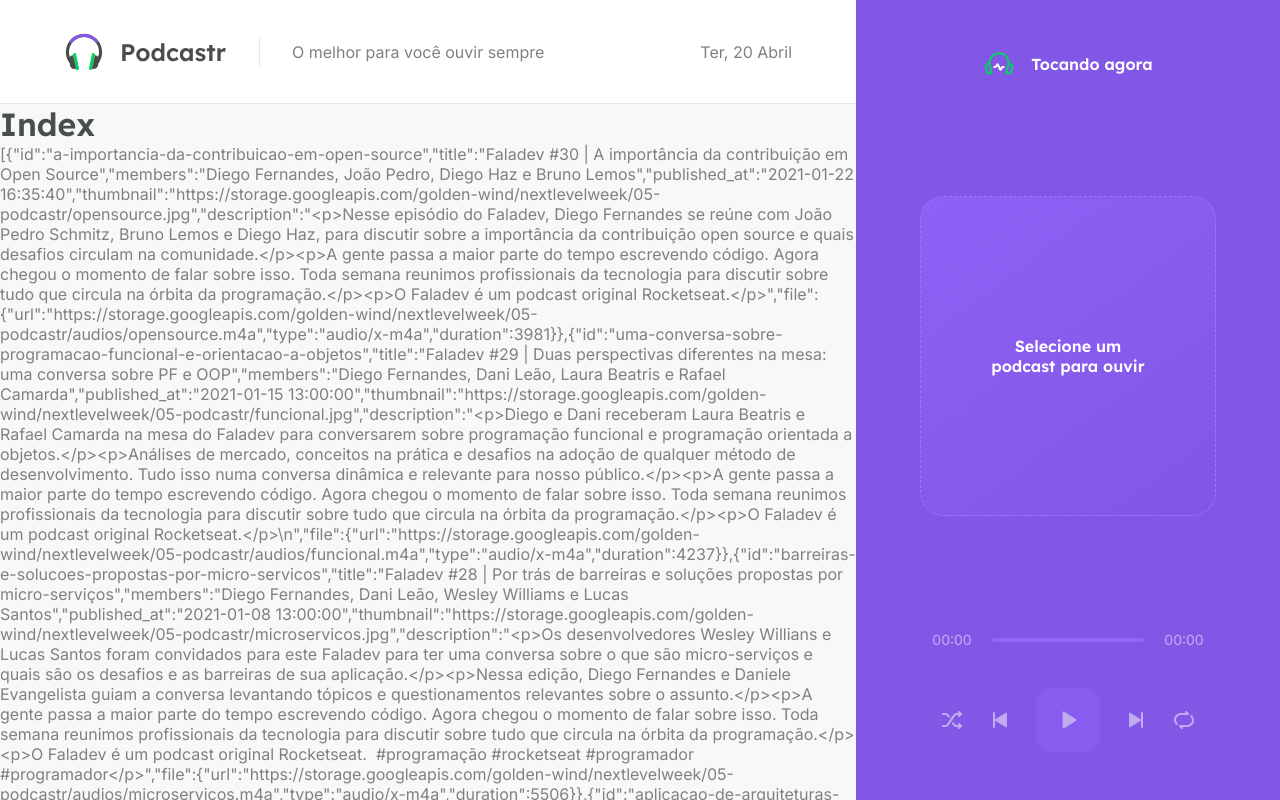
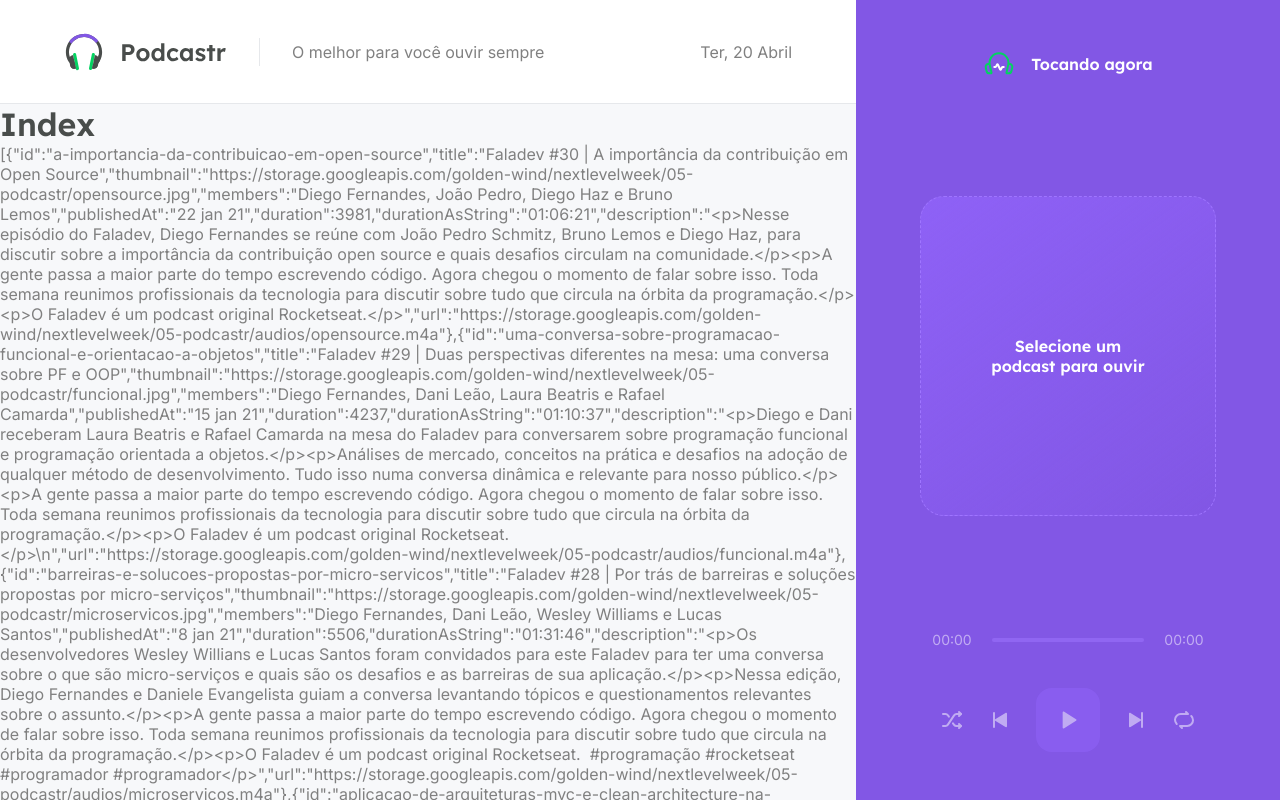
Before and after one commit to brunnooliveira/podcastrnext-react, a Next.js app: page / in a window 1280 px wide. Shown: the top 800 px of the page. Built offline with nearby package versions, Linux system fonts and the light colour scheme; data requests are answered from the project's data file.

Commit message:
Adicionando axios e formatando dados da api para o front

```diff
--- a/package.json
+++ b/package.json
@@ -9,6 +9,7 @@
     "server": "json-server server.json -w -d 750 -p 3333"
   },
   "dependencies": {
+    "axios": "^0.21.1",
     "date-fns": "^2.21.1",
     "next": "10.1.3",
     "react": "17.0.2",
--- a/src/pages/_document.tsx
+++ b/src/pages/_document.tsx
@@ -6,7 +6,10 @@
       <Html>
         <Head>
           <link rel="preconnect" href="https://fonts.gstatic.com" />
-          <link href="https://fonts.googleapis.com/css2?family=Inter&family=Lexend:wght@500;600&display=swap" rel="stylesheet" />
+          <link
+            href="https://fonts.googleapis.com/css2?family=Inter&family=Lexend:wght@500;600&display=swap"
+            rel="stylesheet"
+          />
         </Head>
         <body>
           <Main />
--- a/src/pages/index.tsx
+++ b/src/pages/index.tsx
@@ -1,9 +1,14 @@
-import { GetStaticProps } from "next";
+import { GetStaticProps } from 'next';
+import { format, parseISO } from 'date-fns';
+import ptBR from 'date-fns/locale/pt-BR';
+import { api } from '../services/api';
+import { convertDurationToTimeString } from '../utils/convertDurationToTimeString';
 
 type Episode = {
   id: string;
   title: string;
   members: string;
+  published_at: string;
 };
 type HomeProps = {
   episodes: Array<Episode>;
@@ -19,12 +24,35 @@
 }
 
 export const getStaticProps: GetStaticProps = async () => {
-  const response = await fetch("http://localhost:3333/episodes");
-  const data = await response.json();
+  const { data } = await api.get('episodes', {
+    params: {
+      _limit: 12,
+      _sort: 'published_at',
+      _order: 'desc',
+    },
+  });
+
+  const episodes = data.map((episode) => {
+    return {
+      id: episode.id,
+      title: episode.title,
+      thumbnail: episode.thumbnail,
+      members: episode.members,
+      publishedAt: format(parseISO(episode.published_at), 'd MMM yy', {
+        locale: ptBR,
+      }),
+      duration: Number(episode.file.duration),
+      durationAsString: convertDurationToTimeString(
+        Number(episode.file.duration)
+      ),
+      description: episode.description,
+      url: episode.file.url,
+    };
+  });
 
   return {
     props: {
-      episodes: data,
+      episodes: episodes,
     },
     revalidate: 60 * 60 * 8,
   };
--- /dev/null
+++ b/src/services/api.ts
@@ -0,0 +1,5 @@
+import axios from 'axios';
+
+export const api = axios.create({
+  baseURL: 'http://localhost:3333/',
+});
--- /dev/null
+++ b/src/utils/convertDurationToTimeString.ts
@@ -0,0 +1,11 @@
+export function convertDurationToTimeString(duration: number) {
+  const hours = Math.floor(duration / 3600);
+  const minutes = Math.floor((duration % 3600) / 60);
+  const seconds = duration % 60;
+
+  const timeString = [hours, minutes, seconds]
+    .map((unit) => String(unit).padStart(2, '0'))
+    .join(':');
+
+  return timeString;
+}
```
Also changed, not shown: 1 other file (tests, documents, lock files or other folders).
